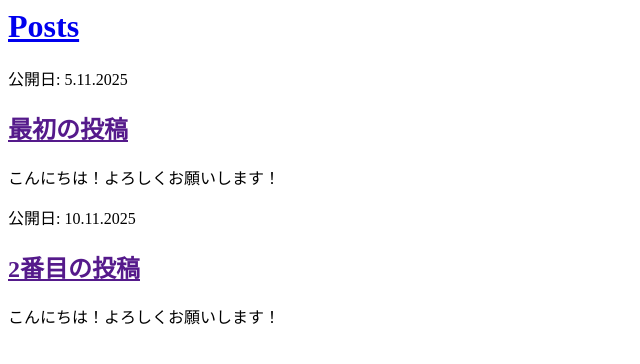
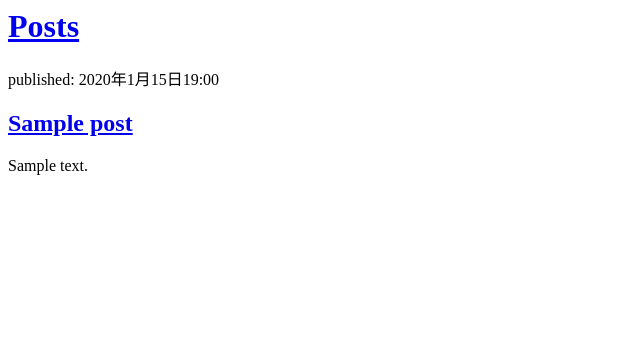
Before and after one commit to 72025003-sketch/my-first-blog, a Django app: page / in a window 1280 px wide. Shown: the top 364 px of the page, without its empty margins (0-640 px from the left). Run offline with Django 5.2, Linux system fonts and the light colour scheme; tables that the repository leaves empty hold one stand-in row (values such as "Sample post").

Commit message:
Modified templates to display ports from database.

```diff
--- a/blog/templates/blog/post_list.html
+++ b/blog/templates/blog/post_list.html
@@ -6,17 +6,12 @@
         <div>
             <h1><a href="/">Posts</a></h1>
         </div>
-
-        <div>
-            <p>公開日: 5.11.2025</p>
-            <h2><a href="">最初の投稿</a></h2>
-            <p>こんにちは！よろしくお願いします！</p>
-        </div>
-
-        <div>
-            <p>公開日: 10.11.2025</p>
-            <h2><a href="">2番目の投稿</a></h2>
-            <p>こんにちは！よろしくお願いします！</p>
-        </div>
+        {% for post in posts %}
+            <div>
+                <p>published: {{ post.published_date }}</p>
+                <h2><a href="/">{{ post.title }}</a></h2>
+                <p>{{ post.text|linebreaksbr }}</p>
+            </div>
+        {% endfor %}
     </body>
 </html>
--- a/blog/views.py
+++ b/blog/views.py
@@ -1,5 +1,7 @@
 from django.shortcuts import render
+from django.utils import timezone
+from .models import Post
 
-# Create your views here.
 def post_list(request):
-    return render(request, 'blog/post_list.html', {})
+    posts = Post.objects.order_by('published_date')
+    return render(request, 'blog/post_list.html', {'posts': posts})
```
